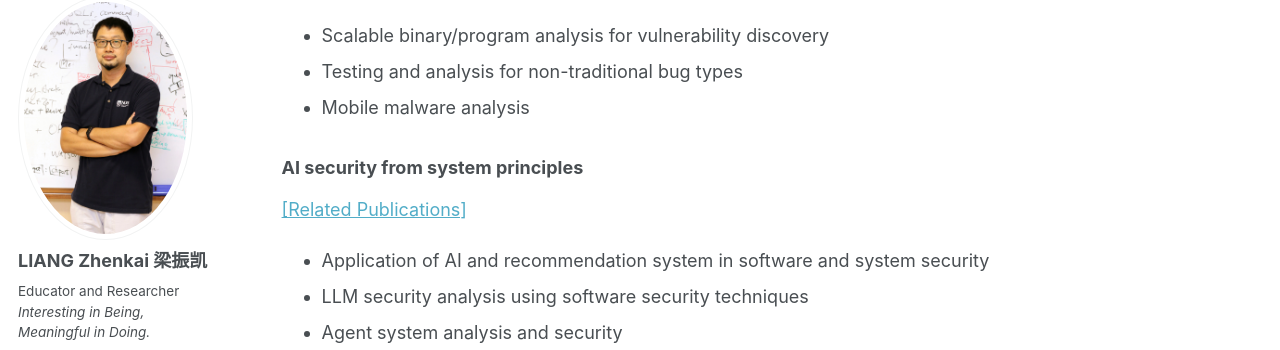
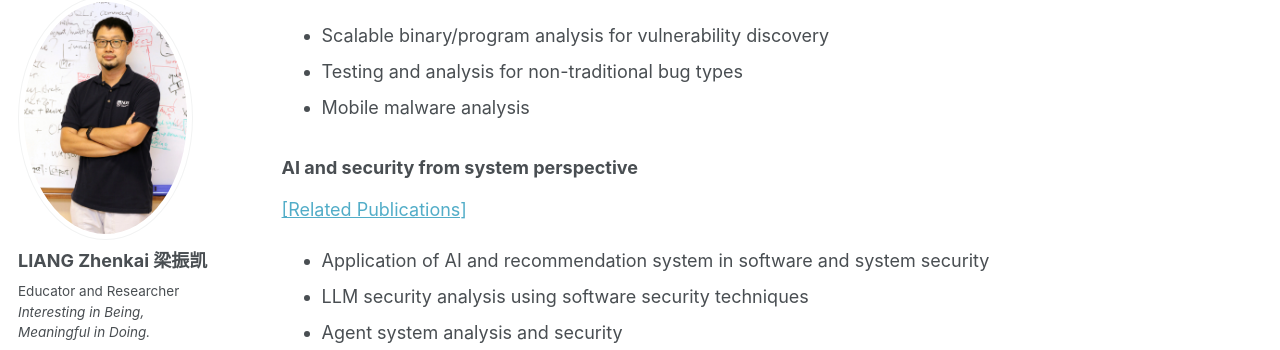
Before and after one commit to zhenkai-liang/zhenkai-liang.github.io, a Jekyll site: the page built from _pages/research.md, in a window 1280 px wide and 900 px high, scrolled down 614 px. Shown: the part 103-453 px from the top of the window. Built offline with Jekyll 4.4.1, drawn with Linux system fonts in a browser that asks for light colours; some web fonts are replaced.

Commit message:
Update research.md

```diff
--- a/_pages/research.md
+++ b/_pages/research.md
@@ -26,7 +26,7 @@ Research Directions
 * Testing and analysis for non-traditional bug types
 * Mobile malware analysis
 
-### AI security from system principles
+### AI and security from system perspective
 [\[Related Publications\]](https://www.comp.nus.edu.sg/~liangzk/publications/aisys.html)
 * Application of AI and recommendation system in software and system security
 * LLM security analysis using software security techniques
```
